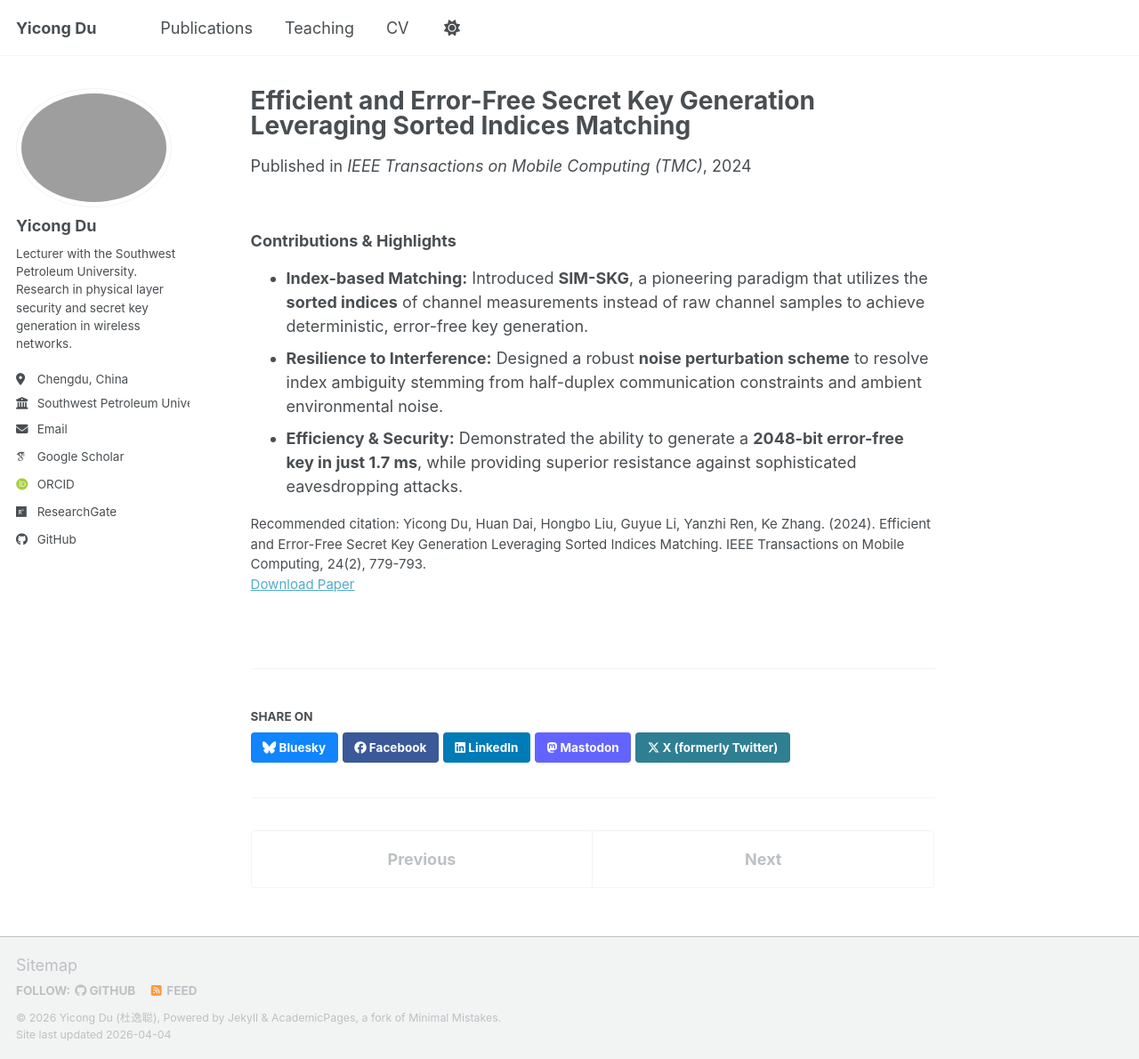
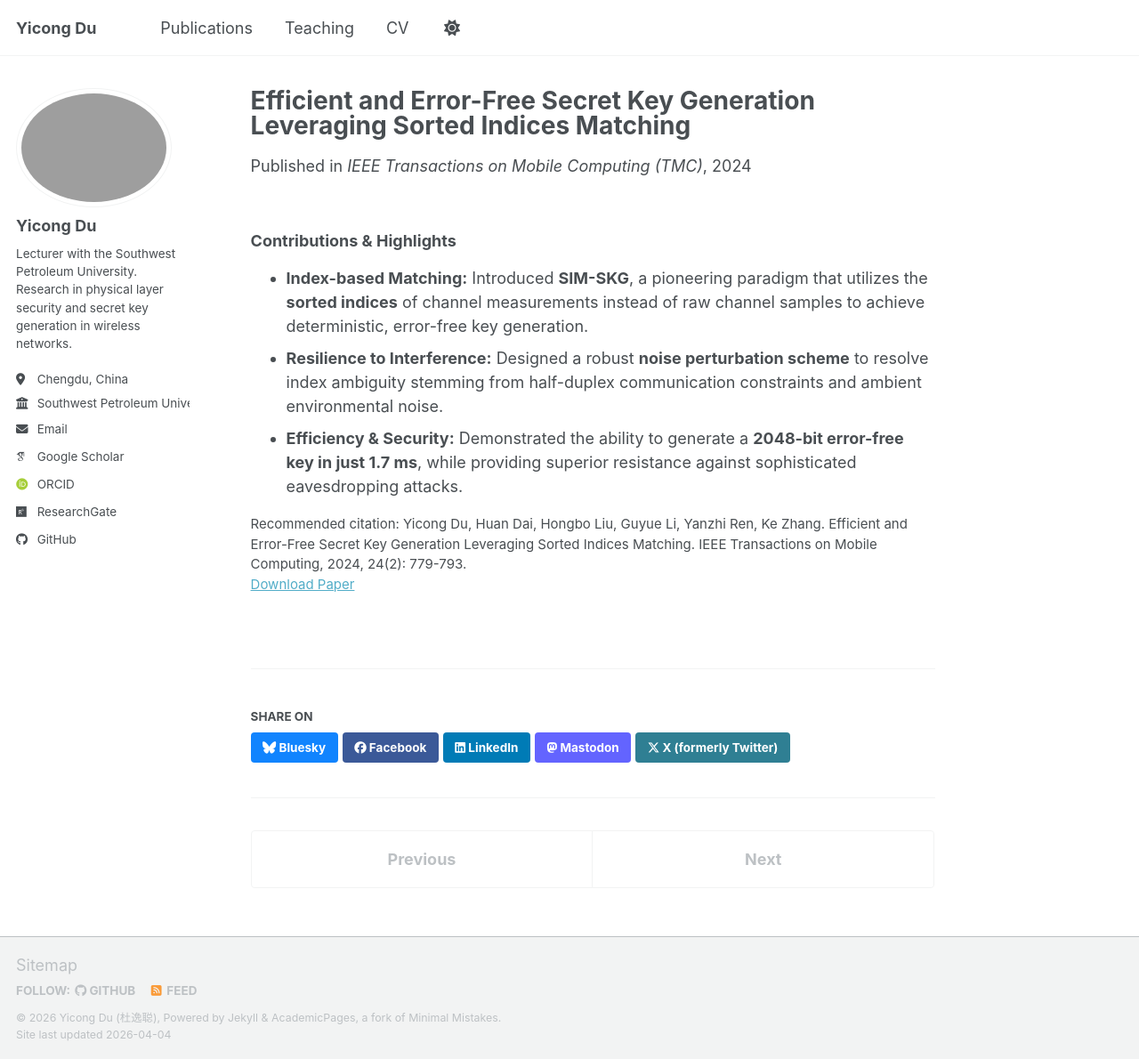
Before and after one commit to DozzzeN/yc_du, a Jekyll site: the page built from _publications/2024-09-19-sorted-indices-matching.md, in a window 1280 px wide and 1190 px high. Shown: the whole window at 89% size. Built offline with Jekyll 4.4.1, drawn with Linux system fonts in a browser that asks for light colours; some web fonts are replaced; a script bundle is joined from its source files by our own code; library files that are not in the unit come from our copies; part of the change alters nothing that is shown.

```diff
--- a/_publications/2024-09-01-sorted-indices-matching.md
+++ b/_publications/2024-09-19-sorted-indices-matching.md
@@ -2,12 +2,12 @@
 title: "Efficient and Error-Free Secret Key Generation Leveraging Sorted Indices Matching"
 collection: publications
 category: manuscripts
-permalink: /publication/2024-09-01-sorted-indices-matching
+permalink: /publication/2024-09-19-sorted-indices-matching
 excerpt: "Introduces SIM-SKG, a novel paradigm utilizing sorted indices of channel measurements to achieve error-free key agreement."
-date: 2024-09-01
+date: 2024-09-19
 venue: "IEEE Transactions on Mobile Computing (TMC)"
 paperurl: "https://ieeexplore.ieee.org/abstract/document/10684508"
-citation: "Yicong Du, Huan Dai, Hongbo Liu, Guyue Li, Yanzhi Ren, Ke Zhang. (2024). Efficient and Error-Free Secret Key Generation Leveraging Sorted Indices Matching. IEEE Transactions on Mobile Computing, 24(2), 779-793."
+citation: "Yicong Du, Huan Dai, Hongbo Liu, Guyue Li, Yanzhi Ren, Ke Zhang. Efficient and Error-Free Secret Key Generation Leveraging Sorted Indices Matching. IEEE Transactions on Mobile Computing, 2024, 24(2): 779-793."
 ---
 ### Contributions & Highlights
 * **Index-based Matching:** Introduced **SIM-SKG**, a pioneering paradigm that utilizes the **sorted indices** of channel measurements instead of raw channel samples to achieve deterministic, error-free key generation.
```
